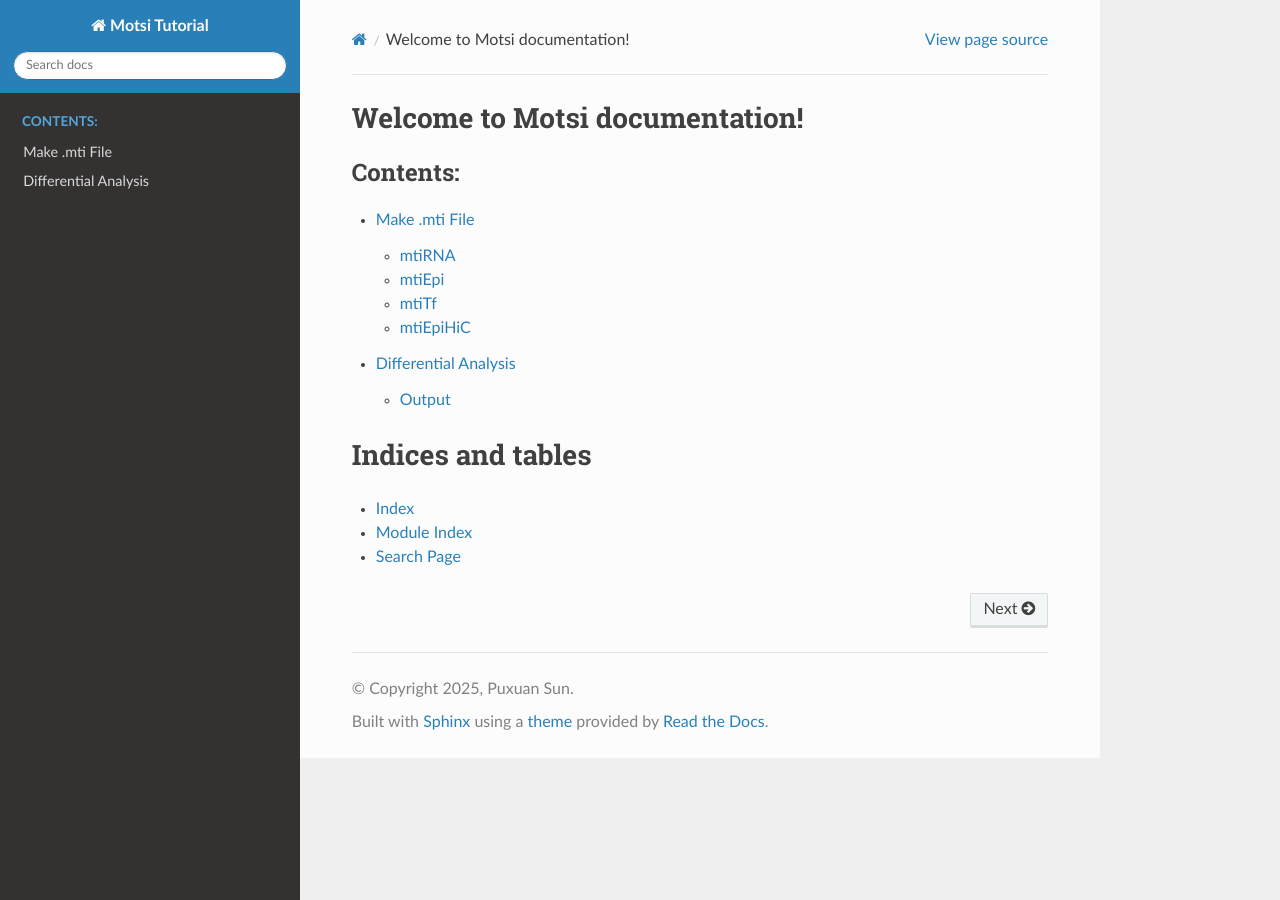
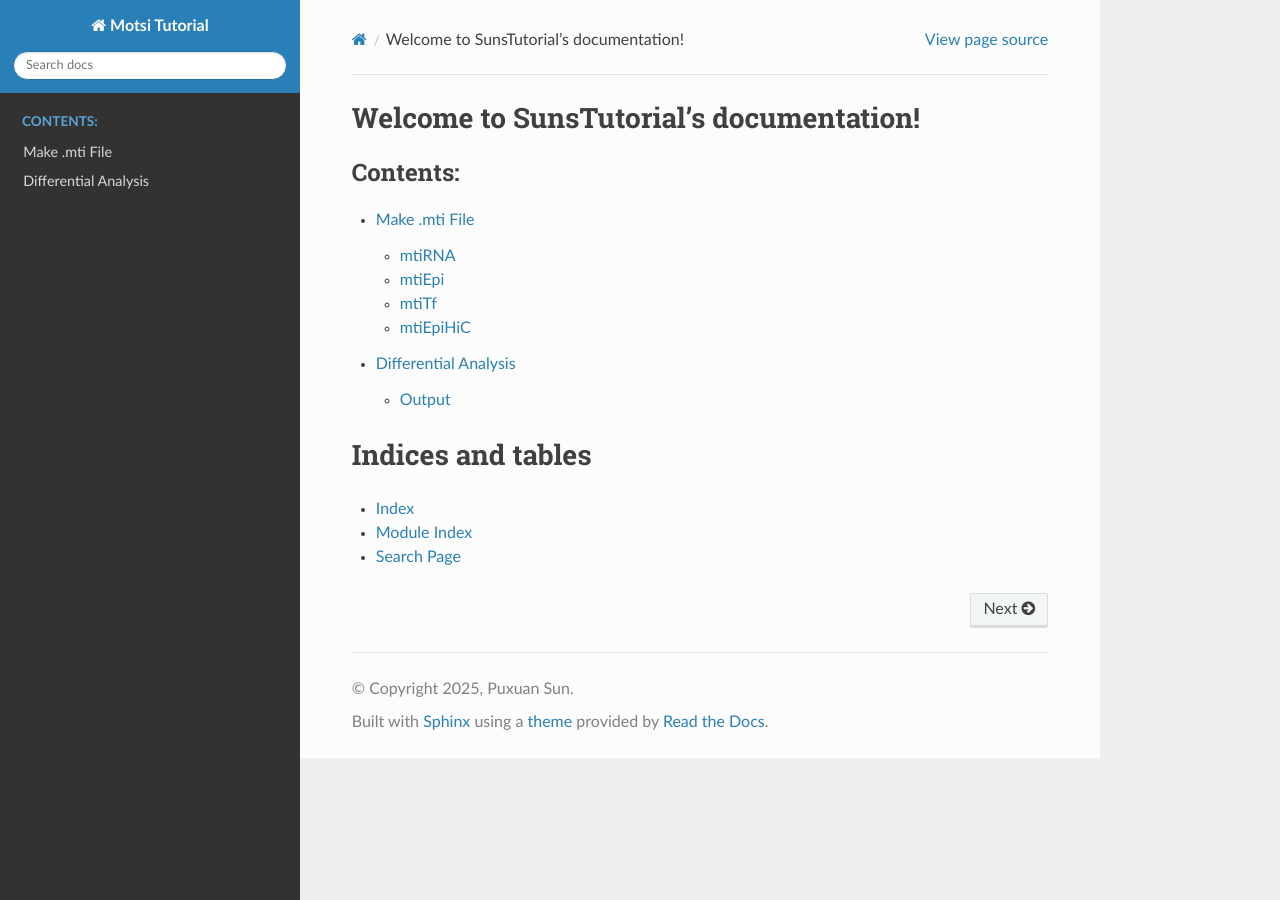
Before and after one commit to dartangerine/MotsiTutorial, a Sphinx documentation site: the page built from source/index.rst, in a window 1280 px wide. Built offline with Sphinx 7.4.7 and the Read the Docs theme 3.1.0, drawn with Linux system fonts in a browser that asks for light colours; some of the changed lines change nothing that is shown.

Commit message:
resolve_name2

```diff
--- a/source/index.rst
+++ b/source/index.rst
@@ -1,4 +1,9 @@
-Welcome to Motsi documentation!
+.. SunsTutorial documentation master file, created by
+   sphinx-quickstart on Fri Sep 26 15:00:34 2025.
+   You can adapt this file completely to your liking, but it should at least
+   contain the root `toctree` directive.
+
+Welcome to SunsTutorial's documentation!
 ========================================
 
 .. toctree::
```
